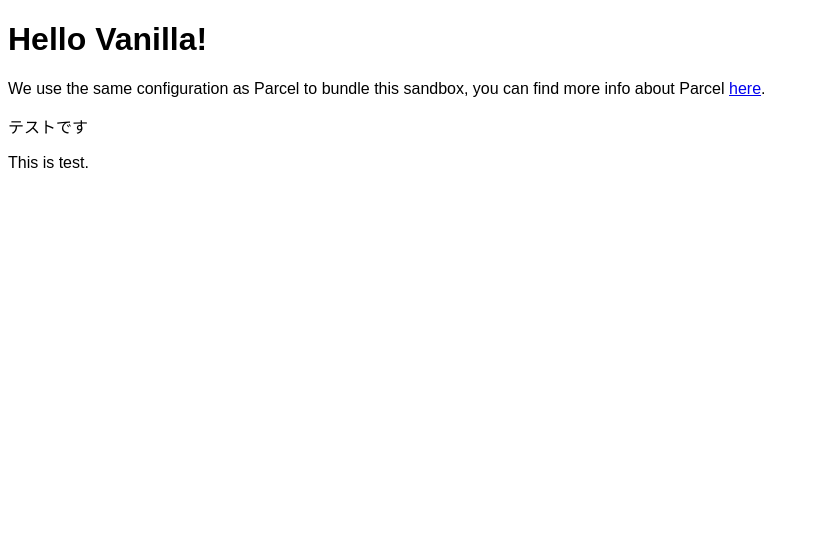
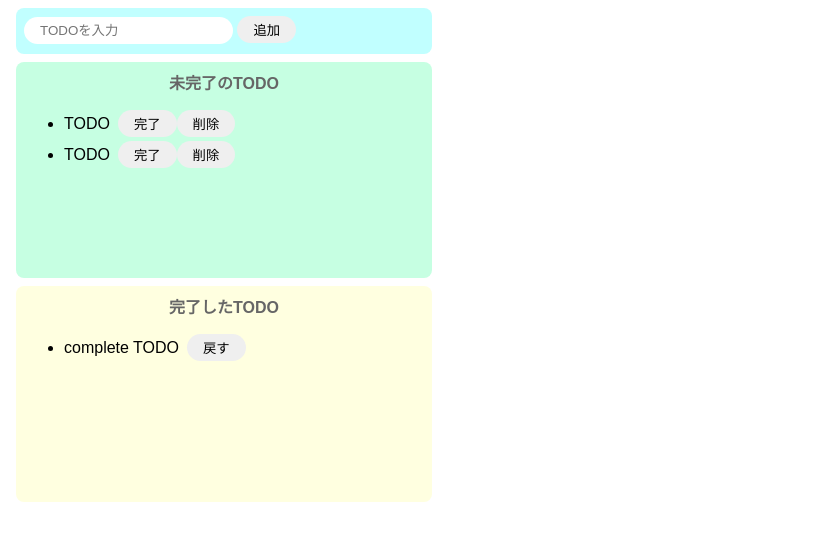
Before and after one commit to isuzak/todo_vanilla, a website built with Parcel: page index.html in a window 1280 px wide. Shown: the whole page, without its empty margins (0-819 px from the left). Built offline with nearby package versions, Linux system fonts and the light colour scheme.

Commit message:
initial commit

```diff
--- a/index.html
+++ b/index.html
@@ -2,14 +2,40 @@
 <html>
 
 <head>
-  <title>Parcel Sandbox</title>
+  <title>TODO (JS)</title>
   <meta charset="UTF-8" />
 </head>
 
 <body>
-  <div id="app"></div>
-  <p>テストです</p>
-  <p>This is test.</p>
+  <div class="input-area">
+    <input id="add-text" placeholder="TODOを入力" />
+    <button id="add-button">追加</button>
+  </div>
+  <div class="incomplete-area">
+    <p class="title">未完了のTODO</p>
+    <ul id="incomplete-list">
+      <div class="list-row">
+        <li>TODO</li>
+        <button>完了</button>
+        <button>削除</button>
+      </div>
+      <div class="list-row">
+        <li>TODO</li>
+        <button>完了</button>
+        <button>削除</button>
+      </div>
+
+    </ul>
+  </div>
+  <div class="complete-area">
+    <p class="title">完了したTODO</p>
+    <ul id="complete-list">
+      <div class="list-row">
+        <li>complete TODO</li>
+        <button>戻す</button>
+      </div>
+    </ul>
+  </div>
 
   <script src="src/index.js">
   </script>
--- a/src/index.js
+++ b/src/index.js
@@ -1,10 +1,37 @@
 import "./styles.css";
 
-document.getElementById("app").innerHTML = `
-<h1>Hello Vanilla!</h1>
-<div>
-  We use the same configuration as Parcel to bundle this sandbox, you can find more
-  info about Parcel
-  <a href="https://parceljs.org" target="_blank" rel="noopener noreferrer">here</a>.
-</div>
-`;
+const onClickAdd = () => {
+  const inputText = document.getElementById("add-text").value;
+  document.getElementById("add-text").value = "";
+
+  // Create div tag
+  const div = document.createElement("div");
+  div.className = "list-row";
+
+  // Create li tag
+  const li = document.createElement("li");
+  li.innerText = inputText;
+
+  // Create button tag
+  const completeButton = document.createElement("button");
+  completeButton.innerText = "完了";
+  completeButton.addEventListener("click", () => {
+    alert("完了");
+  })
+  const deleteButton = document.createElement("button");
+  deleteButton.innerText = "削除";
+  deleteButton.addEventListener("click", () => {
+    alert("削除");
+  });
+
+  // div append child elements
+  div.appendChild(li);
+  div.appendChild(completeButton);
+  div.appendChild(deleteButton);
+
+  // Create HTML tag
+  document.getElementById("incomplete-list").appendChild(div);
+
+};
+
+document.getElementById("add-button").addEventListener("click", ()=> onClickAdd());
--- a/src/styles.css
+++ b/src/styles.css
@@ -1,3 +1,67 @@
 body {
   font-family: sans-serif;
 }
+
+input {
+  border-radius: 16px;
+  padding: 6px 16px;
+  border: none;
+  outline: none;
+}
+
+button {
+  border-radius: 16px;
+  border: none;
+  padding: 4px 16px;
+}
+
+button:hover {
+  background-color: #ff7fff;
+  color: #fff;
+  cursor: pointer;
+}
+
+li {
+  margin-right: 8px;
+}
+
+.input-area {
+  background-color: #c1ffff;
+  width: 400px;
+  height: 30px;
+  padding: 8px;
+  margin: 8px;
+  border-radius: 8px;
+}
+
+.incomplete-area {
+  background-color: #c6ffe2;
+  width: 400px;
+  min-height: 200px;
+  padding: 8px;
+  margin: 8px;
+  border-radius: 8px;
+}
+
+
+.complete-area {
+  background-color: #ffffe0;
+  width: 400px;
+  min-height: 200px;
+  padding: 8px;
+  margin: 8px;
+  border-radius: 8px;
+}
+
+.title {
+  text-align: center;
+  margin-top: 0;
+  font-weight: bold;
+  color: #666;
+}
+
+.list-row {
+  display: flex;
+  align-items: center;
+  padding-bottom: 4px;
+}
```
Also changed, not shown: dist/index.html, 4 other files.
